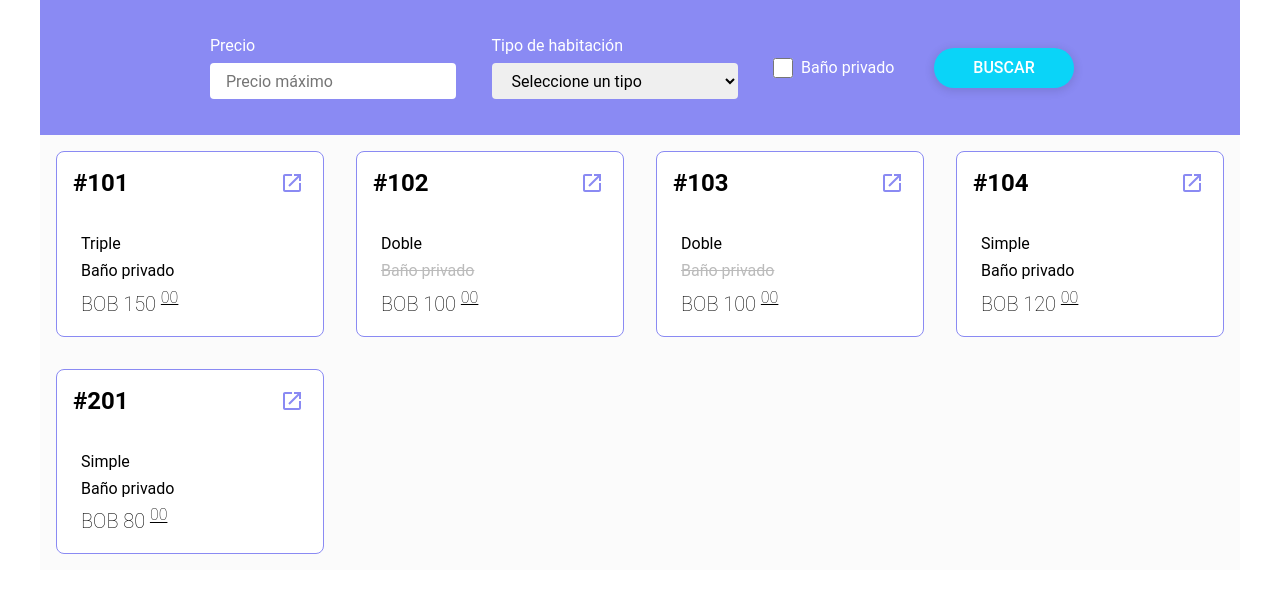
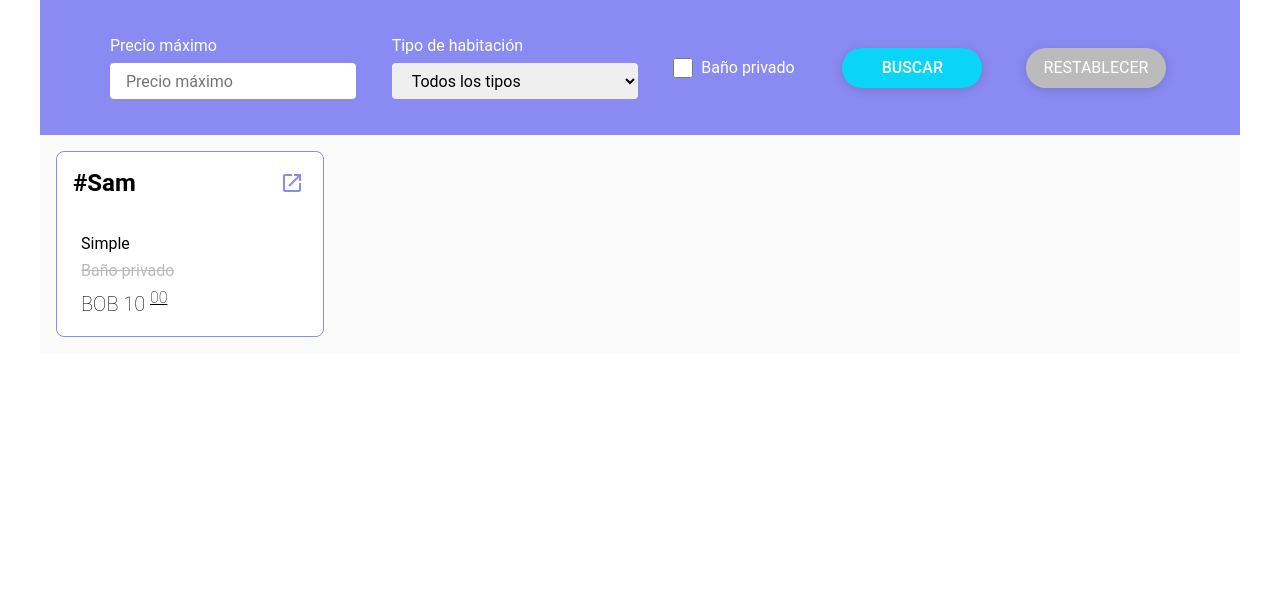
Before and after one commit to fermelli/app-reservas, a PHP site: page /listarhabitaciones.php in a window 1280 px wide. Shown: the top 593 px of the page. Run offline with PHP 8.4, Linux system fonts and the light colour scheme; tables that the repository leaves empty hold one stand-in row (values such as "Sample post").

Commit message:
listar y filtrar habitaciones

```diff
--- a/css/estilos.css
+++ b/css/estilos.css
@@ -16,7 +16,7 @@
 }
 
 .form {
-    max-width: 900px;
+    max-width: 1100px;
     margin: 0 auto;
     display: flex;
     justify-content: space-between;
@@ -74,6 +74,8 @@
     border-radius: 20px;
     cursor: pointer;
     box-shadow: 0 0.125rem 0.5rem 0.125rem rgba(0, 0, 0, 0.1);
+    margin: 0 0.5rem;
+    transition: all 0.3s ease;
 }
 
 .btn-primary {
@@ -84,8 +86,15 @@
 
 .btn-primary:hover {
     background-color: #3dd9f5;
+}
+
+.btn-secondary {
+    background-color: #bbbbbb;
     color: #ffffff;
-    transition: all 0.3s ease;
+}
+
+.btn-secondary:hover {
+    background-color: #c2c2c2;
 }
 
 .container-cards {
@@ -164,3 +173,14 @@
     color: #bbbbbb;
     text-decoration: line-through;
 }
+
+.alert {
+    width: 100%;
+    height: 50px;
+    padding: 1rem;
+}
+
+.alert__link {
+    color: #181818;
+    font-weight: bold;
+}
--- /dev/null
+++ b/database-init.php
@@ -0,0 +1,5 @@
+<?php
+
+include("Database.php");
+
+$db = new Database("localhost", "root", "password", "bd_app_reservas");
--- a/listarhabitaciones.php
+++ b/listarhabitaciones.php
@@ -14,66 +14,39 @@
         <div class="container-filters">
             <form class="form" action="./listarhabitaciones.php" method="GET">
                 <div class="field field--input">
-                    <label class="field__label" for="preciomax">Precio</label>
-                    <input class="field__input" id="preciomax" type="number" name="preciomax" placeholder="Precio máximo" min="0" max="9999.99" step="0.01">
+                    <label class="field__label" for="preciomax">Precio máximo</label>
+                    <input class="field__input" id="preciomax" type="number" name="preciomax" placeholder="Precio máximo" min="0" max="9999.99" step="0.01" value="<?= isset($_GET['preciomax']) ? $_GET['preciomax'] : '' ?>">
                 </div>
                 <div class="field field--select">
                     <label class="field__label" for="tipohabitacion">Tipo de habitación</label>
                     <select class="field__select" id="tipohabitacion" name="tipohabitacion">
-                        <option class="field__option" value="" selected disabled>Seleccione un tipo</option>
-                        <option class="field__option" value="1">Simple</option>
-                        <option class="field__option" value="2">Doble</option>
-                        <option class="field__option" value="3">Triple</option>
-                        <option class="field__option" value="4">Matrimonial</option>
-                        <option class="field__option" value="5">Suite</option>
+                        <option class="field__option" value="" selected>Todos los tipos</option>
+                        <?php
+                        include('database-init.php');
+                        $roomTypes = $db->getRoomTypes();
+                        foreach ($roomTypes as $roomType) :
+                        ?>
+                            <option class="field__option" value="<?= $roomType ?>" <?= isset($_GET['tipohabitacion']) && $_GET['tipohabitacion'] == $roomType ? 'selected' : '' ?>>
+                                <?= ucfirst($roomType) ?>
+                            </option>
+                        <?php
+                        endforeach;
+                        ?>
                     </select>
                 </div>
                 <div class="field field--checkbox">
-                    <input class="field__checkbox" id="banoprivado" type="checkbox" name="banoprivado">
+                    <input class="field__checkbox" id="banoprivado" type="checkbox" name="banoprivado" value="1" <?= isset($_GET['banoprivado']) ? 'checked' : '' ?>>
                     <label class="field__label field__label--checkbox" for="banoprivado">Baño privado</label>
                 </div>
                 <input class="btn btn-primary" type="submit" value="Buscar">
+                <input class="btn btn-secondary" type="reset" onclick="location.assign('./listarhabitaciones.php')" value="Restablecer">
             </form>
         </div>
         <div class="container-cards">
             <?php
-            $habitaciones = [
-                [
-                    'id' => 1,
-                    'numero' => '101',
-                    'tipo_habitacion' => 'triple',
-                    'bano_privado' => 1,
-                    'precio' => "150.00",
-                ],
-                [
-                    'id' => 2,
-                    'numero' => '102',
-                    'tipo_habitacion' => 'doble',
-                    'bano_privado' => 0,
-                    'precio' => "100.00",
-                ],
-                [
-                    'id' => 3,
-                    'numero' => '103',
-                    'tipo_habitacion' => 'doble',
-                    'bano_privado' => 0,
-                    'precio' => "100.00",
-                ],
-                [
-                    'id' => 4,
-                    'numero' => '104',
-                    'tipo_habitacion' => 'simple',
-                    'bano_privado' => 1,
-                    'precio' => "120.00",
-                ],
-                [
-                    'id' => 5,
-                    'numero' => '201',
-                    'tipo_habitacion' => 'simple',
-                    'bano_privado' => 1,
-                    'precio' => "80.00",
-                ]
-            ];
+            $filtros = $_GET;
+            $habitaciones = $db->getRooms($filtros);
+            if (count($habitaciones) > 0) :
                 foreach ($habitaciones as $habitacion) :
                     $priceArray = explode(".", $habitacion['precio']);
             ?>
@@ -98,6 +71,11 @@
                     </div>
                 <?php
                 endforeach;
+            else :
+                ?>
+                <div class="alert">No hay registros con los criterios establecidos. Puede <a class="alert__link" href="javascript:location.assign('./listarhabitaciones.php')" title="Restablecer criterios y buscar">restablecer</a> los criterios de búsqueda.</div>
+            <?php
+            endif;
             ?>
         </div>
     </div>
```
Also changed, not shown: Database.php (added, +78 -0 lines). Lines whose indentation alone changed are shown as unchanged.
